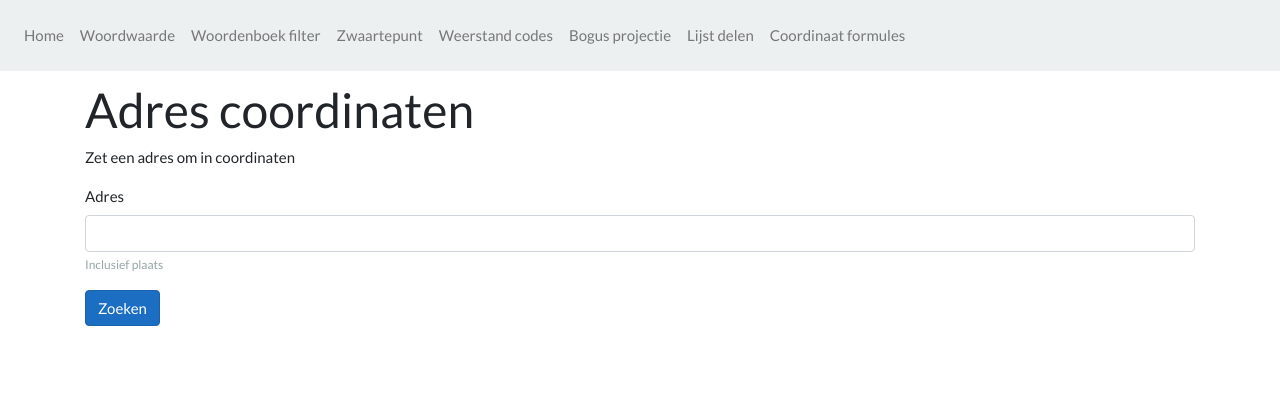
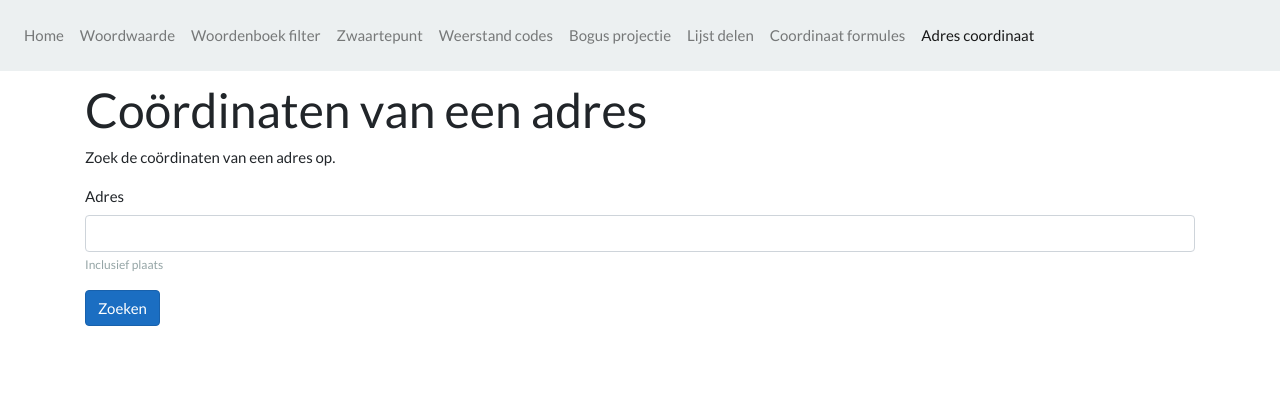
Before and after one commit to niekp/GeocachingToolbelt, an ASP.NET Core app: page /Adres in a window 1280 px wide. Shown: the top 420 px of the page. Run offline with ASP.NET Core 8, Linux system fonts and the light colour scheme; some libraries are stand-ins or nearby versions.

Commit message:
Add geocoder to the menu

```diff
--- a/GeocachingToolbelt/Views/Geocode/Index.cshtml
+++ b/GeocachingToolbelt/Views/Geocode/Index.cshtml
@@ -1,10 +1,10 @@
 @{
-	ViewBag.Title = "Adres coordinaten";
-	ViewBag.Description = "Zet een adres om in coordinaten";
+	ViewBag.Title = "Coördinaten van een adres";
+	ViewBag.Description = "Zoek de coördinaten van een adres op.";
 }
-<h1>Adres coordinaten</h1>
+<h1>Coördinaten van een adres</h1>
 <div class="mb-3">
-	Zet een adres om in coordinaten
+    Zoek de coördinaten van een adres op.
 </div>
 
 
--- a/GeocachingToolbelt/Views/Shared/_Layout.cshtml
+++ b/GeocachingToolbelt/Views/Shared/_Layout.cshtml
@@ -47,6 +47,9 @@
                 <li class="nav-item @(ViewContext.RouteData.Values["Controller"].ToString() == "Formula" ? "active" : "")">
                     @Html.ActionLink("Coordinaat formules", "Index", "Formula", null, new { @class = "nav-link" })
                 </li>
+                <li class="nav-item @(ViewContext.RouteData.Values["Controller"].ToString() == "Geocode" ? "active" : "")">
+                    @Html.ActionLink("Adres coordinaat", "Index", "Geocode", null, new { @class = "nav-link" })
+                </li>
 
             </ul>
         </div>
--- a/GeocachingToolbelt/wwwroot/js/leaflet-maps.js
+++ b/GeocachingToolbelt/wwwroot/js/leaflet-maps.js
@@ -85,6 +85,10 @@ function addCoordsToMap() {
 
     var markerGroup = new L.featureGroup(group).addTo(layerGroup);
     map.fitBounds(markerGroup.getBounds());
+
+    if (coords.length == 1 && !circle_radius) {
+        map.setZoom(17);
+    }
 }
 
 addCoordsToMap();
```
Also changed, not shown: GeocachingToolbelt/Views/Home/Index.cshtml (+13 -0 lines), GeocachingToolbelt/wwwroot/images/mailbox.jpg (added), 2 other files.
